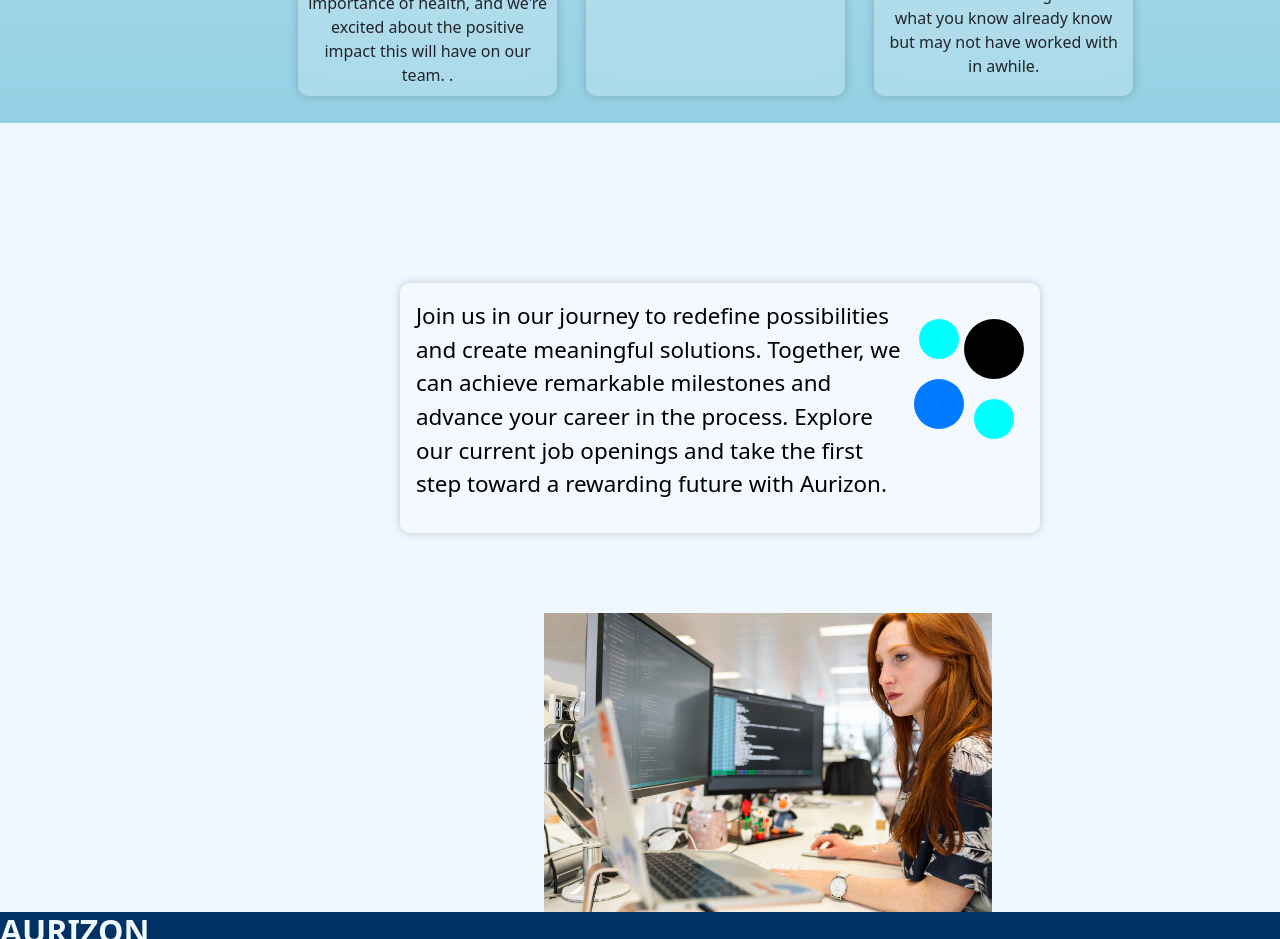
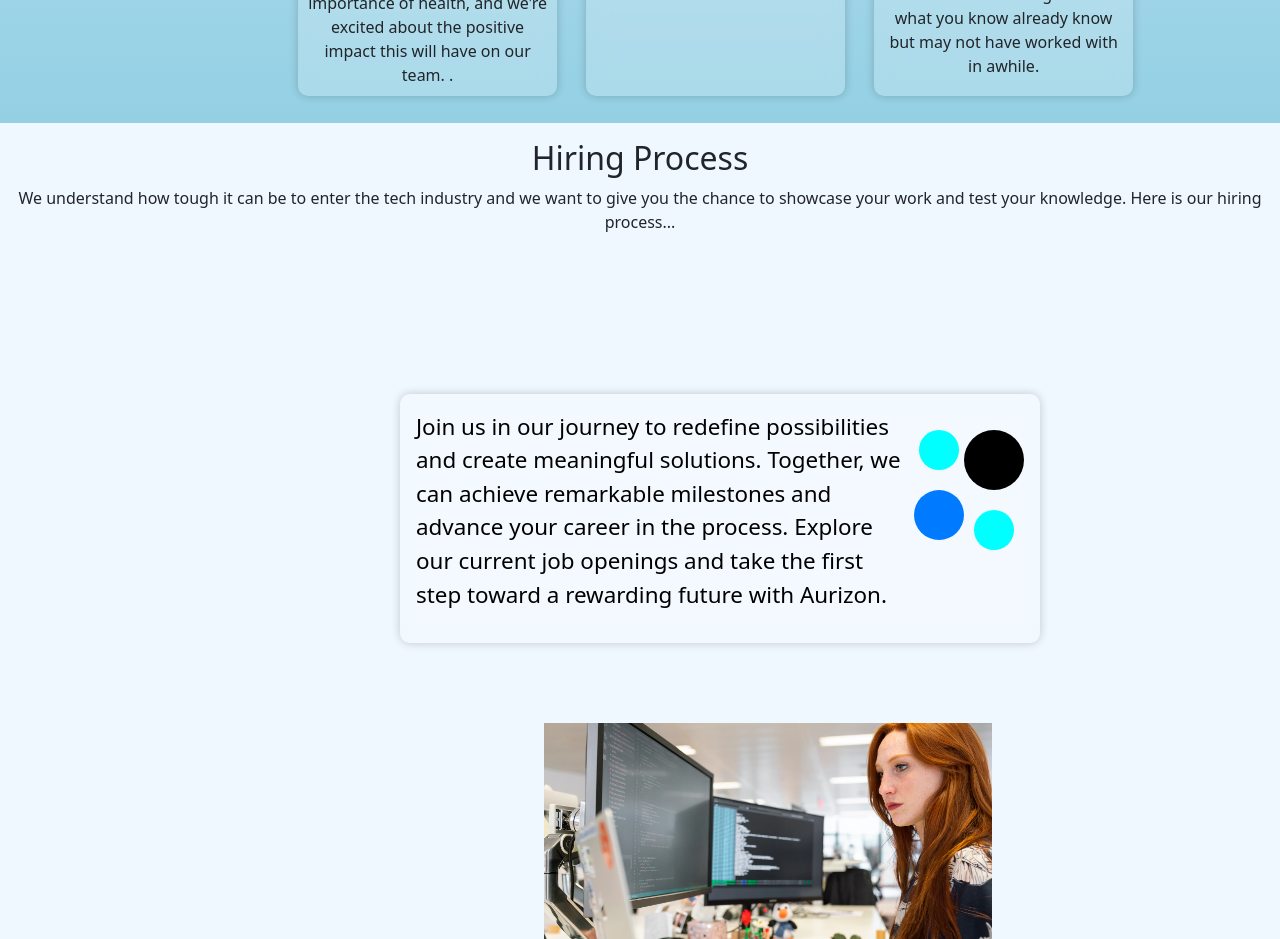
Before and after one commit to jdelvalle12/aurizon, a React (Create React App) app in the folder client/: page /careers in a window 1280 px wide. Shown: the part 3940-4879 px from the top of the page. Built offline with nearby package versions, Linux system fonts and the light colour scheme.

Commit message:
new section started in careers page. More to be added.

```diff
--- a/client/src/pages/Careers.js
+++ b/client/src/pages/Careers.js
@@ -144,6 +144,14 @@
               <strong>Autonomy</strong> We empower our team to innovate and take ownership.</li> */}
             </ul>
         </div>
+        <div className='hiring-process'>
+            <h2>Hiring Process</h2>
+              <p>
+                We understand how tough it can be to enter the tech industry and we
+                want to give you the chance to showcase your work and test your knowledge.
+                Here is our hiring process...
+              </p>
+        </div>
         <div className='career-description-three'>
            <p>
            Join us in our journey to redefine possibilities and create meaningful
```
